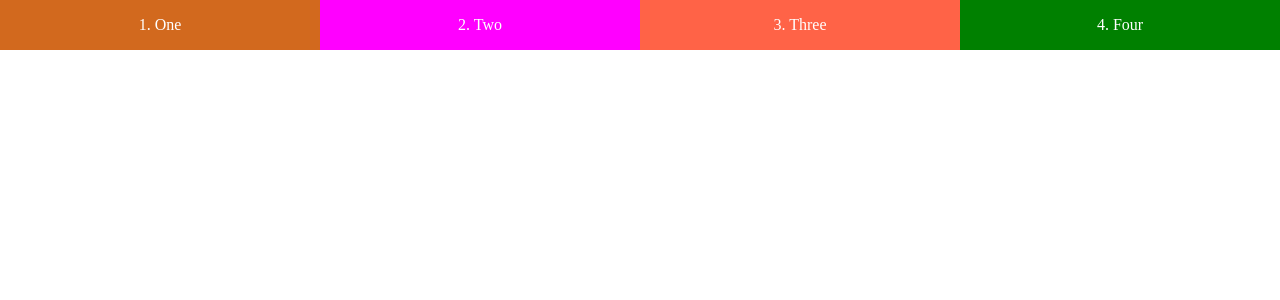
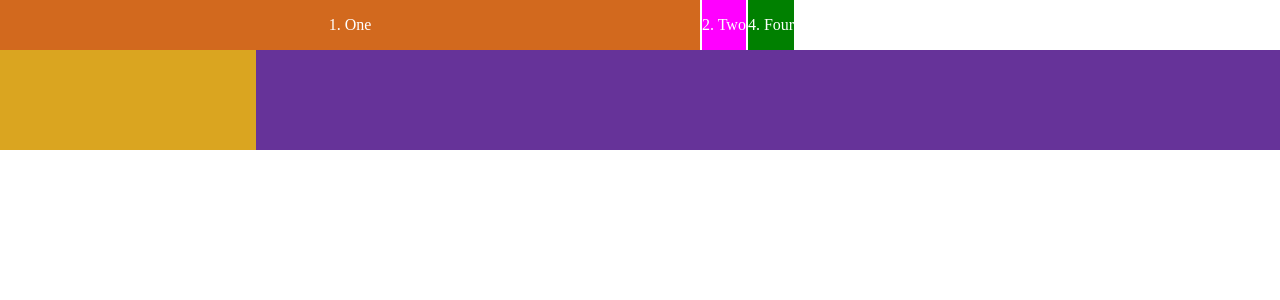
Before and after one commit to mean-js/a2flex1, an Angular app: page / in a window 1280 px wide. Shown: the top 300 px of the page. Built offline with nearby package versions, Linux system fonts and the light colour scheme.

Commit message:
flex continute.

```diff
--- a/src/app/comp/comp2/comp2.component.css
+++ b/src/app/comp/comp2/comp2.component.css
@@ -1,5 +1,4 @@
 .box{
-    flex: 1 0 100px;
     height: 50px;
     color:white;
     font-family: cursive;
--- a/src/app/comp/comp2/comp2.component.html
+++ b/src/app/comp/comp2/comp2.component.html
@@ -1,6 +1,10 @@
-<div fxLayout="row"  >
-  <div fxLayoutAlign="center center" style="background: chocolate" class="box">1. One</div>
-  <div fxLayoutAlign="center center" style="background: magenta" class="box">2. Two</div>
-  <div fxLayoutAlign="center center" style="background: tomato" class="box">3. Three</div>
-  <div fxLayoutAlign="center center"  style="background:green" class="box">4. Four</div>
+<div fxLayout="row wrap" fxLayoutGap="2px"  >
+  <div  fxFlex="700px" fxLayoutAlign="center center" style="background: chocolate" class="box">1. One</div>
+  <div  fxFlex="1 0" fxLayoutAlign="center center" style="background: magenta" class="box">2. Two</div>
+  <div  fxFlex="1 0" fxLayoutAlign="center center"  style="background:green" class="box">4. Four</div>
 </div>
+
+<div fxLayout="row wrap" style="height: 100px;">
+  <div fxFlex="20%" style="background: goldenrod"></div>
+  <div fxFlex style="background: rebeccapurple"></div>
+</div>
```
